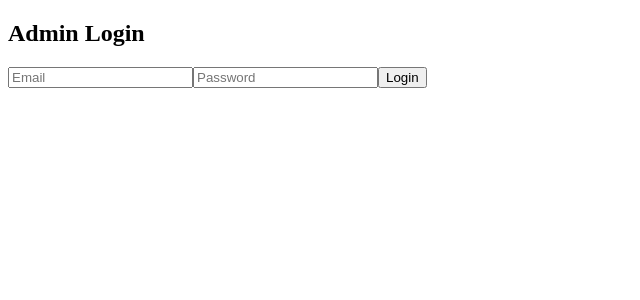
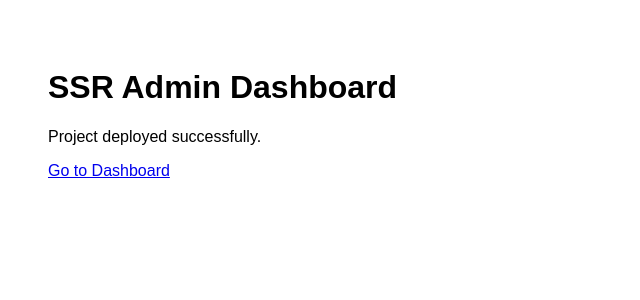
Before and after one commit to abhayrathor280/Webd-SSR-Dashboard, a Next.js app: page / in a window 1280 px wide. Shown: the top 300 px of the page, without its empty margins (0-640 px from the left). Built offline with nearby package versions, Linux system fonts and the light colour scheme.

Commit message:
Update page.tsx

```diff
--- a/app/page.tsx
+++ b/app/page.tsx
@@ -1,25 +1,10 @@
-"use client";
-import { useState } from "react";
+export default function Home() {
+  return (
+    <div style={{ padding: "40px", fontFamily: "sans-serif" }}>
+      <h1>SSR Admin Dashboard</h1>
+      <p>Project deployed successfully.</p>
 
-export default function LoginPage() {
-  const [email, setEmail] = useState("");
-  const [password, setPassword] = useState("");
-
-  const login = async () => {
-    const res = await fetch("/api/login", {
-      method: "POST",
-      body: JSON.stringify({ email, password })
-    });
-    if (res.ok) window.location.href = "/dashboard";
-    else alert("Invalid credentials");
-  };
-
-  return (
-    <div>
-      <h2>Admin Login</h2>
-      <input placeholder="Email" onChange={e => setEmail(e.target.value)} />
-      <input placeholder="Password" type="password" onChange={e => setPassword(e.target.value)} />
-      <button onClick={login}>Login</button>
+      <a href="/dashboard">Go to Dashboard</a>
     </div>
   );
 }
```
